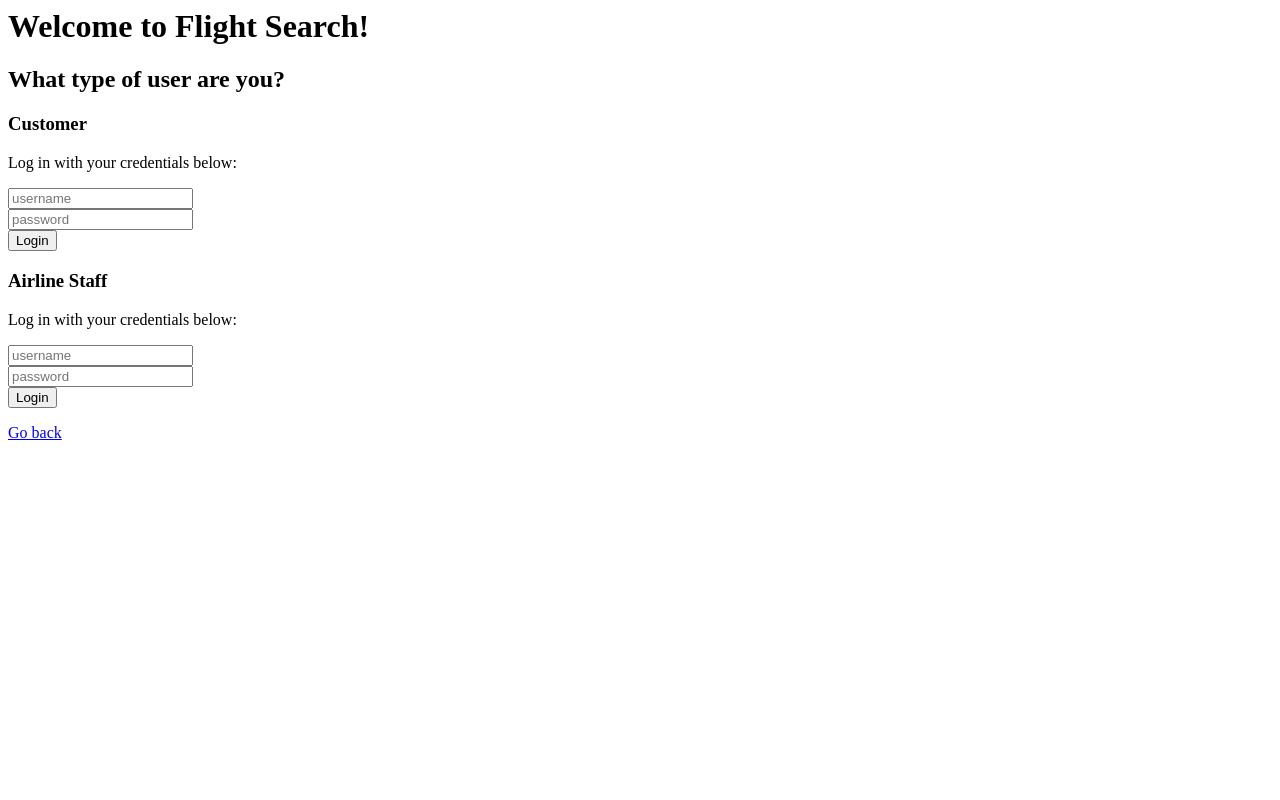
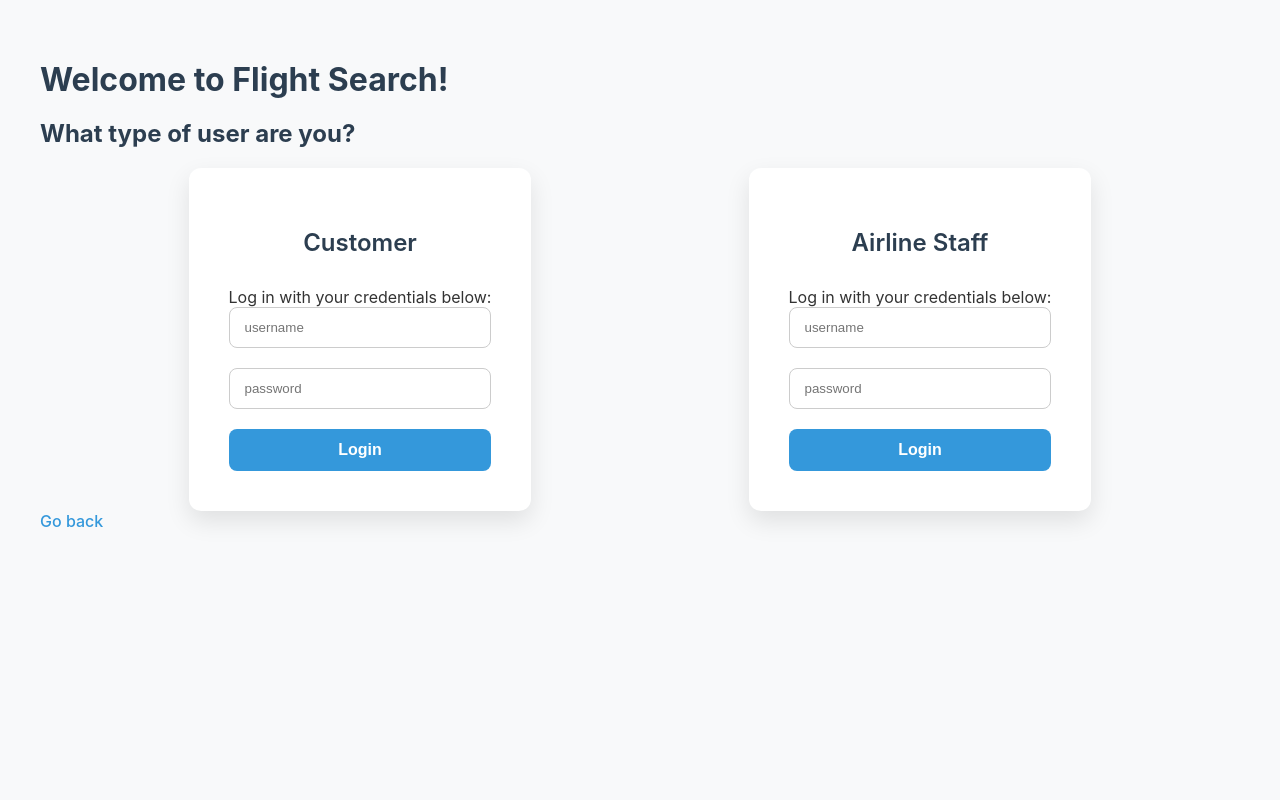
Before and after one commit to mop9047/flight_search, a Flask app: page /login in a window 1280 px wide. Run offline with Flask 3, Linux system fonts and the light colour scheme.

Commit message:
added css and navbar a index

```diff
--- /dev/null
+++ b/app/static/style.css
@@ -0,0 +1,165 @@
+@import url("https://fonts.googleapis.com/css2?family=Poppins:wght@400;700&display=swap");
+
+* {
+  margin: 0;
+  padding: 0;
+  box-sizing: border-box;
+}
+
+body {
+  font-family: "Inter", sans-serif;
+  background-color: #f8f9fa;
+  color: #333;
+  padding: 40px;
+}
+
+h1,
+h2,
+h3 {
+  color: #2c3e50;
+  margin-top: 20px;
+  margin-bottom: 20px;
+}
+
+@media (max-width: 600px) {
+  .lr_flexbox {
+    flex-direction: column;
+  }
+}
+
+.lr_flexbox {
+  display: flex;
+  width: 90%;
+  justify-content: space-evenly;
+  margin: auto;
+  gap: 40px;
+}
+
+.container {
+  width: 50%;
+  max-width: 800px;
+  margin: auto;
+  background: white;
+  padding: 40px;
+  border-radius: 10px;
+  box-shadow: 0 4px 20px rgba(0, 0, 0, 0.05);
+}
+
+nav {
+  display: flex;
+  justify-content: space-between;
+  align-items: center;
+  background-color: #2c3e50;
+  padding: 15px 40px;
+  box-shadow: 0 4px 10px rgba(0, 0, 0, 0.1);
+}
+
+.nav-logo {
+  color: #ecf0f1;
+  font-size: 24px;
+  font-weight: bold;
+}
+
+.nav-links {
+  list-style: none;
+  display: flex;
+  gap: 25px;
+}
+
+.nav-links li a {
+  color: #ecf0f1;
+  text-decoration: none;
+  font-weight: 500;
+  transition: color 0.2s ease;
+}
+
+.nav-links li a:hover {
+  color: #3498db;
+}
+@media (max-width: 768px) {
+  .navbar {
+    flex-direction: column;
+    align-items: flex-start;
+  }
+
+  .nav-links {
+    flex-direction: column;
+    gap: 15px;
+    width: 100%;
+    margin-top: 15px;
+  }
+
+  .nav-links li {
+    width: 100%;
+  }
+
+  .nav-links li a {
+    display: block;
+    width: 100%;
+    padding: 10px 0;
+    border-bottom: 1px solid #34495e;
+  }
+}
+
+/* CSS for forms */
+.form-container {
+  max-width: 400px;
+  margin: auto;
+  background-color: white;
+  padding: 40px;
+  border-radius: 12px;
+  box-shadow: 0 10px 25px rgba(0, 0, 0, 0.1);
+}
+
+form h2 {
+  text-align: center;
+  margin-bottom: 30px;
+  font-weight: 600;
+}
+
+label {
+  display: block;
+  margin-bottom: 8px;
+  font-weight: 500;
+}
+
+input {
+  width: 100%;
+  padding: 12px 15px;
+  margin-bottom: 20px;
+  border: 1px solid #ccc;
+  border-radius: 8px;
+  transition: border-color 0.3s;
+}
+
+input:focus {
+  outline: none;
+  border-color: #3498db;
+}
+
+button {
+  width: 100%;
+  padding: 12px;
+  background-color: #3498db;
+  color: white;
+  border: none;
+  border-radius: 8px;
+  font-weight: 600;
+  font-size: 16px;
+  cursor: pointer;
+  transition: background-color 0.2s;
+}
+
+button:hover {
+  background-color: #2980b9;
+}
+
+a {
+  color: #3498db;
+  text-decoration: none;
+  font-weight: 500;
+}
+
+a:hover {
+  text-decoration: underline;
+}
--- a/app/templates/home.html
+++ b/app/templates/home.html
@@ -1,6 +1,7 @@
 <html>
-<head>
-</head>
+	<head>
+		<link rel="stylesheet" type="text/css" href="{{ url_for('static', filename='style.css') }}">
+	</head>
 <body>
 <form action="/post" method="POST">
 	<h1>Welcome {{username}}</h1>
--- a/app/templates/login.html
+++ b/app/templates/login.html
@@ -1,38 +1,34 @@
 <html>
-<head>
-</head>
+	<head>
+		<link rel="stylesheet" type="text/css" href="{{ url_for('static', filename='style.css') }}">
+	</head>
 <body>
 	<h1>Welcome to Flight Search!</h1>
 	<h2>What type of user are you?</h2>
-	<div>
-		<div>
-			<h3>
-				Customer
-			</h3>
-			<p>	Log in with your credentials below: </p>
+	<div class="lr_flexbox">
+		<div class="form-container">
 			<form action="/loginAuth" method="POST">
+				<h2>Customer</h2>
+				<p>	Log in with your credentials below: </p>
 				<input type="text" name = "username" placeholder="username" required/> </br>
 				<input type="password" name = "password" placeholder="password" required/></br>
-				<input type="submit" value = Login />
+				<button type="submit"> Login</button>
 				{% if error %}
 					<p class="error"><strong>Error:</strong> {{error}}</p>
 				{% endif %}
 			</form>
 		</div>
-		<div>
-			<h3>
-				Airline Staff
-			</h3>
-			<p>	Log in with your credentials below: </p>
+		<div class="form-container">
 			<form action="/loginAuth" method="POST">
+				<h2>Airline Staff</h2>
+				<p>	Log in with your credentials below: </p>
 				<input type="text" name = "username" placeholder="username" required/> </br>
 				<input type="password" name = "password" placeholder="password" required/></br>
-				<input type="submit" value = Login />
+				<button type="submit"> Login</button>
 				{% if error %}
 					<p class="error"><strong>Error:</strong> {{error}}</p>
 				{% endif %}
 			</form>
-
 		</div>
 	</div>
 
```
Also changed, not shown: app/templates/index.html (+19 -5 lines), app/templates/register.html (+10 -4 lines), app/templates/register_customer.html (+6 -1 lines), app/templates/register_staff.html (+6 -1 lines).
